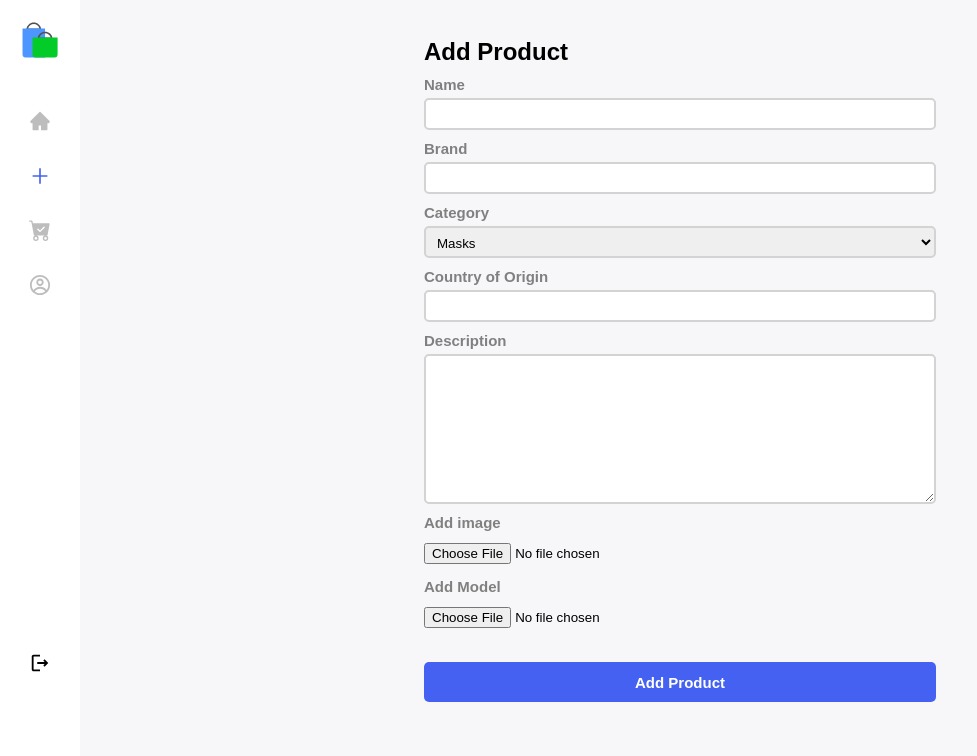
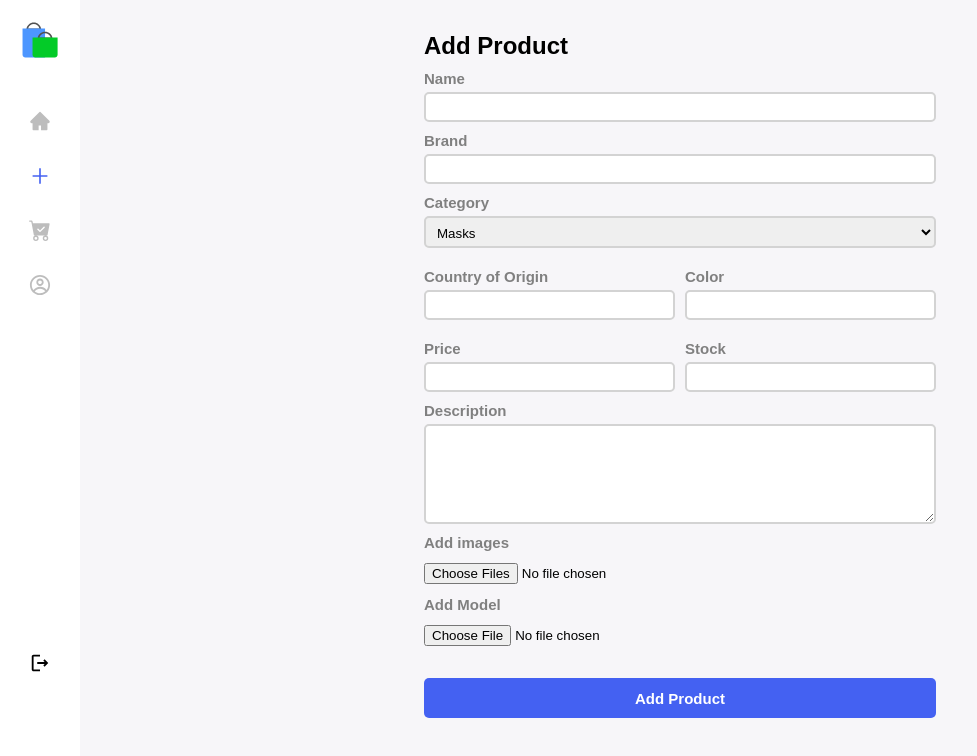
Before and after one commit to ziadtarekfa/Accessorize-Seller, a React (Create React App) app: page /add-product in a window 1280 px wide. Shown: the top 756 px of the page, without its empty margins (0-977 px from the left). Built offline with nearby package versions, Linux system fonts and the light colour scheme.

Commit message:
implemented addProduct api

```diff
--- a/src/pages/AddProduct.js
+++ b/src/pages/AddProduct.js
@@ -1,25 +1,23 @@
 import SideBar from '../components/SideBar';
-import profilePic from '../assets/images/profile-picture.jpg';
 import '../styles/pagesStyles/AddProduct.css';
 
 const AddProduct = () => {
-    const seller = {
-        profilePic: profilePic,
-        firstName: "Anita",
-        lastName: "Cruz",
-        email: "anitacruz123@gmail.com",
-        phoneNo: "01066324579",
-        birthDate: "2001-12-19",
-        country: "Egypt",
-        city: "New Cairo",
-        zipCode: 3421,
-        streetName: "Thawra St",
-        floorNo: 2,
-        apartmentNo: 14
-    }
+
     const saveChanges = (e) => {
         e.preventDefault();
-        console.log(seller);
+        const formData = new FormData(e.currentTarget);
+        formData.append('sellerEmail', "ziadtarekfa@gmail.com");
+
+        fetch('http://localhost:8000/seller/addProduct', {
+            method: "POST",
+            body: formData,
+        }).then((res) => {
+            return res.json();
+        }).then((data) => {
+            console.log(data);
+        }).catch((e) => {
+            console.log(e);
+        })
     }
 
     return (
@@ -32,41 +30,54 @@ const AddProduct = () => {
 
                 <div className='flex_box_column'>
                     <label>Name</label>
-                    <input type="text" />
+                    <input type="text" name='name' />
                 </div>
 
                 <div className='flex_box_column'>
                     <label>Brand </label>
-                    <input type="text" />
+                    <input type="text" name='brand' />
                 </div>
                 <div className='flex_box_column'>
                     <label>Category</label>
-                    <select>
+                    <select name='category'>
                         <option>Masks</option>
                         <option>Glasses</option>
                         <option>Hats</option>
                     </select>
                 </div>
-                <div className='flex_box_column'>
-                    <label>Country of Origin</label>
-                    <input type="text" />
+
+                <div className='flex_box_row'>
+                    <div className='flex_box_column' style={{ 'marginRight': '10px' }}>
+                        <label>Country of Origin</label>
+                        <input type="text" name='origin' />
+                    </div>
+                    <div className='flex_box_column'>
+                        <label>Color</label>
+                        <input type="text" name='color' />
+                    </div>
+                </div>
+                <div className='flex_box_row'>
+                    <div className='flex_box_column' style={{ 'marginRight': '10px' }}>
+                        <label>Price</label>
+                        <input type="text" name='price' />
+                    </div>
+                    <div className='flex_box_column'>
+                        <label>Stock</label>
+                        <input type="text" name='stock' />
+                    </div>
                 </div>
 
                 <div className='flex_box_column'>
                     <label>Description</label>
-                    <textarea type="text" style={{ "height": 150, "marginTop": 5 }} />
+                    <textarea type="text" style={{ "height": 100, "marginTop": 5 }} name='description' />
                 </div>
 
-                <div className='flex_box_column file' onChange={(e) => {
-                    console.log(e.target.value);
-                }}>
-                    <label>Add image</label>
-                    <input type="file" name="image" />
+                <div className='flex_box_column file'>
+                    <label>Add images</label>
+                    <input type="file" name="images" multiple />
 
                 </div>
-                <div className='flex_box_column file' onChange={(e) => {
-                    console.log(e.target.value);
-                }}>
+                <div className='flex_box_column file'>
                     <label>Add Model</label>
                     <input type="file" name="model" />
                 </div>
--- a/src/styles/pagesStyles/AddProduct.css
+++ b/src/styles/pagesStyles/AddProduct.css
@@ -1,7 +1,7 @@
 .add-product {
     display: flex;
     flex-direction: column;
-    margin: 3% auto 0 auto;
+    margin: 2.5% auto 0 auto;
     width: 40%;
 }
 
@@ -19,7 +19,7 @@
 .add-product textarea {
     border: 2px solid lightgray;
     border-radius: 5px;
-    height: 32px;
+    height: 30px;
     padding: 7px;
     margin-top: 5px;
 }
```
